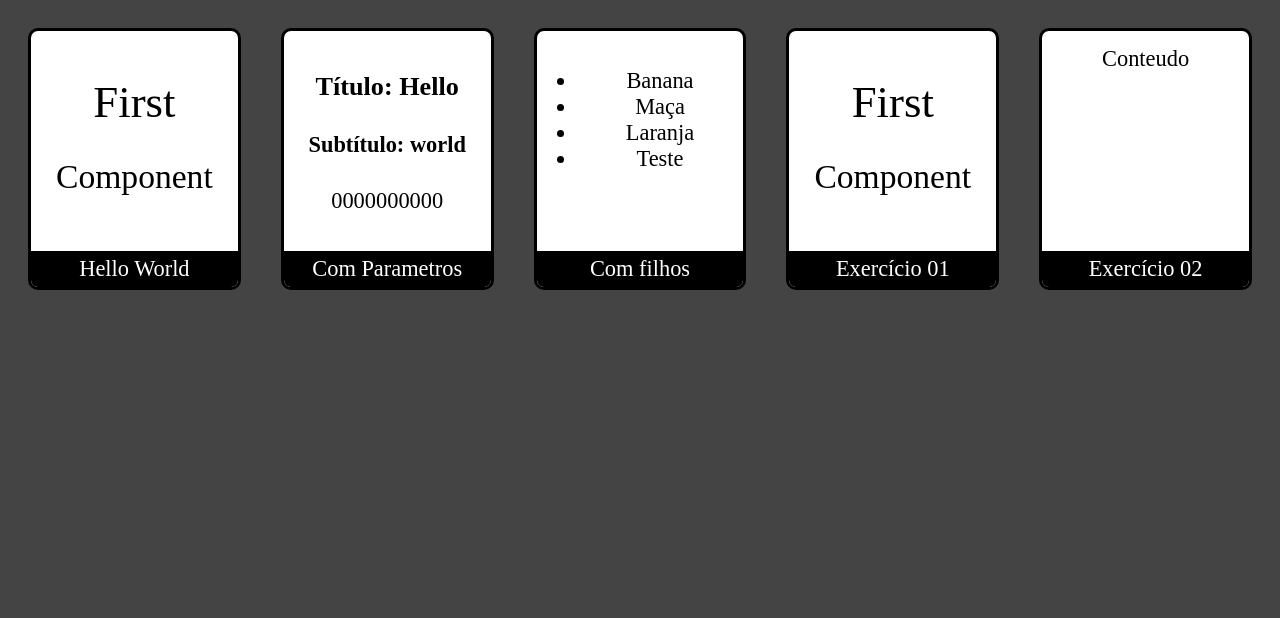
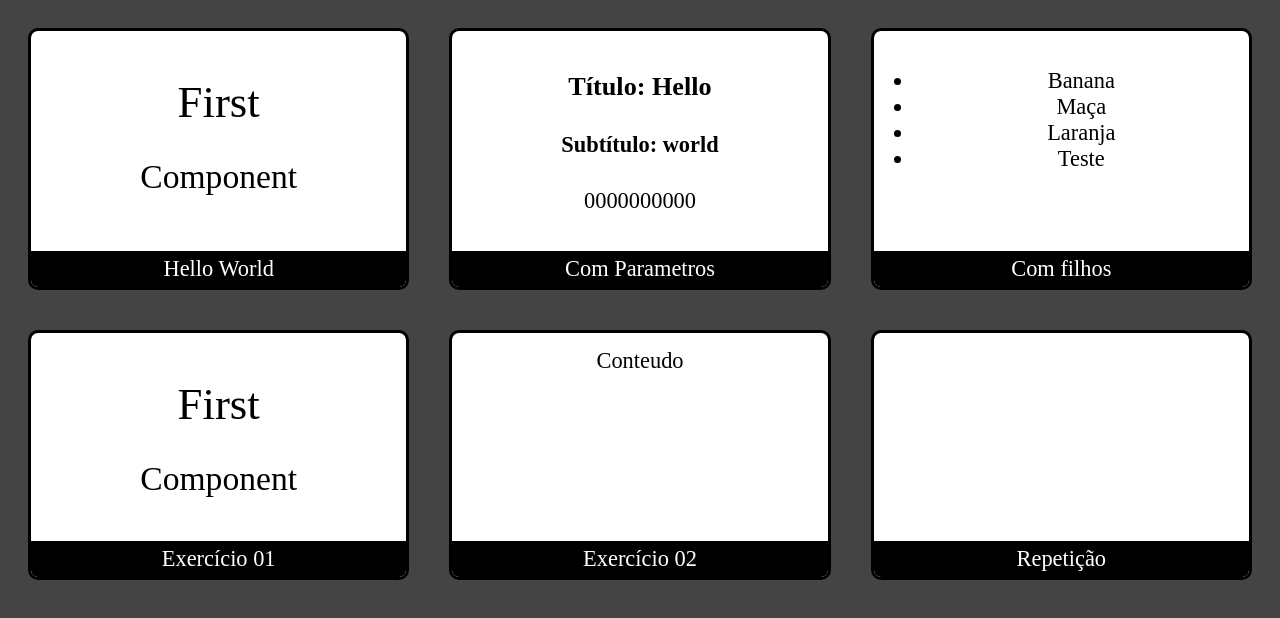
Before and after one commit to jpdev01/reactjs, a React (Create React App) app: page / in a window 1280 px wide. Shown: the top 618 px of the page. Built offline with nearby package versions, Linux system fonts and the light colour scheme.

Commit message:
iteracao

```diff
--- a/src/App.css
+++ b/src/App.css
@@ -1,3 +1,4 @@
 .App{
     display: flex;
+    flex-wrap: wrap;
 }
--- a/src/App.jsx
+++ b/src/App.jsx
@@ -7,22 +7,24 @@ import Parameters from './components/Parameters'
 import Childrens from './components/children'
 import children from './components/children'
 import Card from './components/card/Card'
+import Interation from './components/iteration'
 
 import './App.css'
+import iteration from './components/iteration'
 
 
 export default props => (
     <div className="App">
-        <Card titulo="Hello World">
+        <Card title="Hello World">
             <FirstComponent></FirstComponent>
         </Card>
-        <Card titulo="Com Parametros">
-            <Parameters titulo="Hello"
-                subtitulo="world"></Parameters>
+        <Card title="Com Parametros">
+            <Parameters title="Hello"
+                subtitle="world"></Parameters>
         </Card>
 
 
-        <Card titulo="Com filhos">
+        <Card title="Com filhos">
             <children>
                 <ul>
                     <li>Banana</li>
@@ -34,11 +36,15 @@ export default props => (
         </Card>
 
 
-        <Card titulo="Exercício 01">
+        <Card title="Exercício 01">
             <FirstComponent></FirstComponent>
         </Card>
-        <Card titulo="Exercício 02">
+        <Card title="Exercício 02">
             Conteudo
+        </Card>
+
+        <Card title="Repetição">
+            <iteration></iteration>
         </Card>
 
     </div>
--- a/src/components/Parameters.jsx
+++ b/src/components/Parameters.jsx
@@ -2,8 +2,8 @@ import React from 'react'
 
 export default (props) =>
     <>
-        <h3>Título: {props.titulo}</h3>
-        <h4>Subtítulo: {props.subtitulo}</h4>
+        <h3>Título: {props.title}</h3>
+        <h4>Subtítulo: {props.subtitle}</h4>
         <p>{Array(10).fill(0)}</p>
     </>
 
--- a/src/components/card/Card.css
+++ b/src/components/card/Card.css
@@ -8,6 +8,7 @@
 
     display: flex;
     flex-direction: column;
+    min-width: 300px;
 }
 
 .Card .Conteudo{
--- a/src/components/card/Card.jsx
+++ b/src/components/card/Card.jsx
@@ -7,7 +7,7 @@ export default props =>
             {props.children}
         </div>
         <div className="Footer">
-            {props.titulo}
+            {props.title}
         </div>
     </div>
 
--- /dev/null
+++ b/src/components/data/products.js
@@ -0,0 +1,5 @@
+export default [
+    {id: 1, name: 'Camiseta', value: 7.50},
+    {id: 2, name: 'Calça', value: 10.00},
+    {id: 3, name: 'Tênis', value: 12.50},
+]
--- /dev/null
+++ b/src/components/iteration.jsx
@@ -0,0 +1,23 @@
+import React from 'react'
+
+import products from './data/products'
+
+export default props => {
+
+    //percorre os produtos, transformando em lista
+    function getProductsList(){
+        return products.map(product => {
+            return <li>{product.id} - {product.name} = R${product.value}</li>
+        });
+    }
+
+    return (
+        <div>
+            <h2>
+                <ul>
+                    {getProductsList}
+                </ul>
+            </h2>
+        </div>
+    )
+}
```
